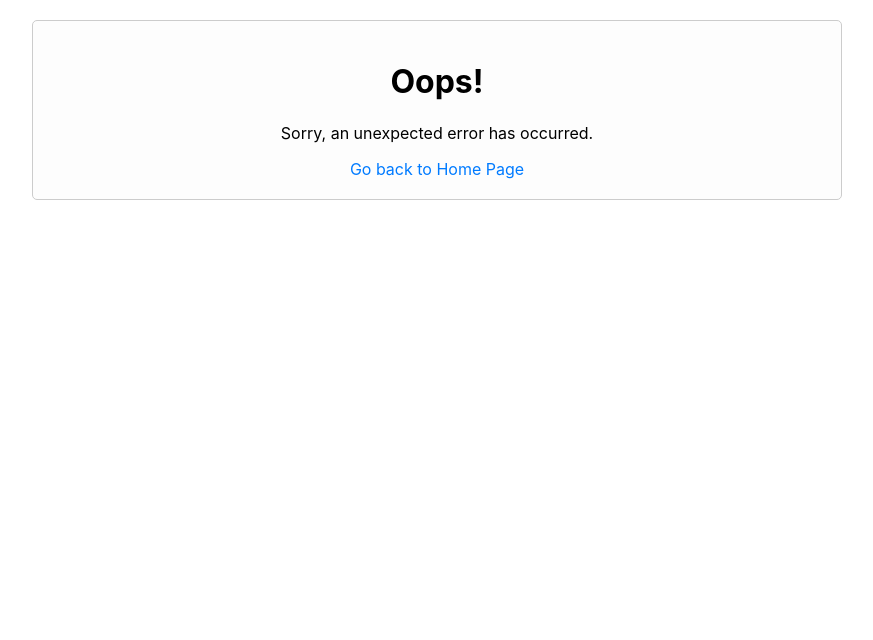
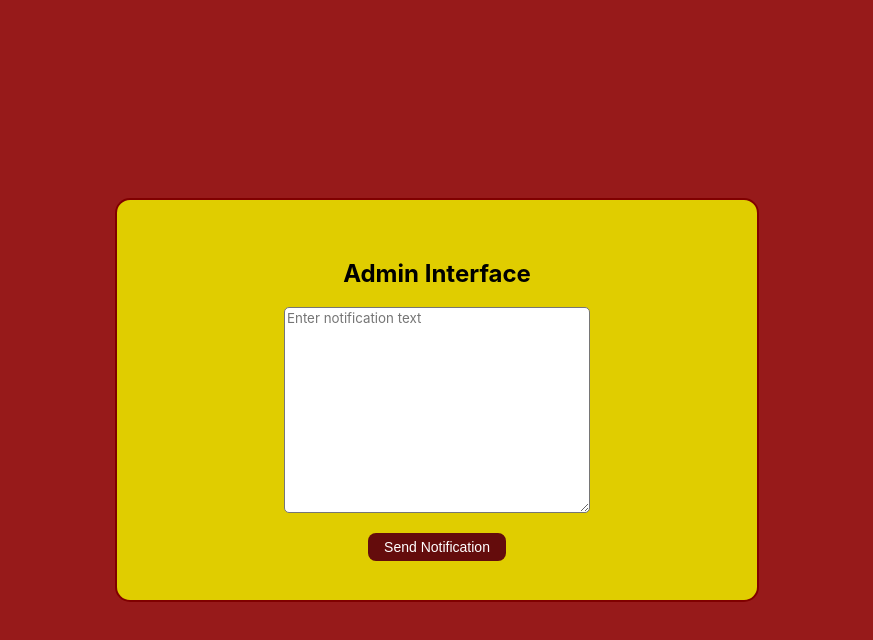
Before and after one commit to RWang-Dev/SafeRoute, a React (Create React App) app in the folder safe_route/: page /admin in a window 1280 px wide. Shown: the top 640 px of the page, without its empty margins (203-1076 px from the left). Built offline with nearby package versions, Linux system fonts and the light colour scheme.

Commit message:
added AdminInterface

```diff
--- a/safe_route/src/App.js
+++ b/safe_route/src/App.js
@@ -5,6 +5,7 @@ import Home from "./routes/Home";
 import ErrorPage from "./routes/ErrorPage";
 import Locations from "./components/Locations";
 import LocationEdit from "./components/LocationEdit";
+import AdminInterface from "./components/AdminInterface";
 
 function App() {
     const [data, setData] = useState([]);
@@ -41,6 +42,7 @@ function App() {
                 <Route path="/map" element={<CrimeMap data={data} loading={loading} />} />
                 <Route path="/locations/:loc_id" element={<LocationEdit />}></Route>
                 <Route path="/locations" element={<Locations />}></Route>
+                <Route path="/admin" element={<AdminInterface />}></Route>
                 <Route path="*" element={<ErrorPage />}></Route>
             </Routes>
         </div>
--- /dev/null
+++ b/safe_route/src/components/AdminInterface.js
@@ -0,0 +1,26 @@
+import React, { useState } from "react";
+import classes from "./AdminInterface.module.css";
+
+const AdminInterface = () => {
+    const [notificationText, setNotificationText] = useState("");
+
+    const handleNotificationSubmit = () => {
+        console.log("Sending push notification:", notificationText);
+        setNotificationText("");
+    };
+
+    return (
+        <div className={classes.container}>
+            <h2>Admin Interface</h2>
+            <textarea
+                className={classes.textarea}
+                value={notificationText}
+                onChange={(e) => setNotificationText(e.target.value)}
+                placeholder="Enter notification text"
+            ></textarea>
+            <button onClick={handleNotificationSubmit} className={classes.notiButton} >Send Notification</button>
+        </div>
+    );
+};
+
+export default AdminInterface;
--- /dev/null
+++ b/safe_route/src/components/AdminInterface.module.css
@@ -0,0 +1,29 @@
+body {
+    background-color: rgb(151, 26, 26);
+}
+
+.container {
+    position: fixed;
+    top: 50%;
+    left: 50%;
+    transform: translate(-50%, -50%);
+    display: flex;
+    flex-direction: column;
+    align-items: center;
+    justify-content: center;
+    background-color: rgb(224, 205, 0);
+    width: 50vw;
+    height: 50vh;
+    border-radius: 15px;
+    border: 2px solid maroon;
+}
+
+.textarea {
+    width: 300px;
+    height: 200px;
+    margin-bottom: 20px;
+}
+
+.notiButton:hover {
+    cursor: pointer;
+}
--- a/safe_route/staticwebapp.config.json
+++ b/safe_route/staticwebapp.config.json
@@ -9,6 +9,10 @@
       "route": "/map",
       "allowedRoles": ["anonymous", "authenticated"]
 
+    },
+    {
+      "route": "/admin",
+      "allowedRoles": ["admin"]
     }
   ],
 
```
